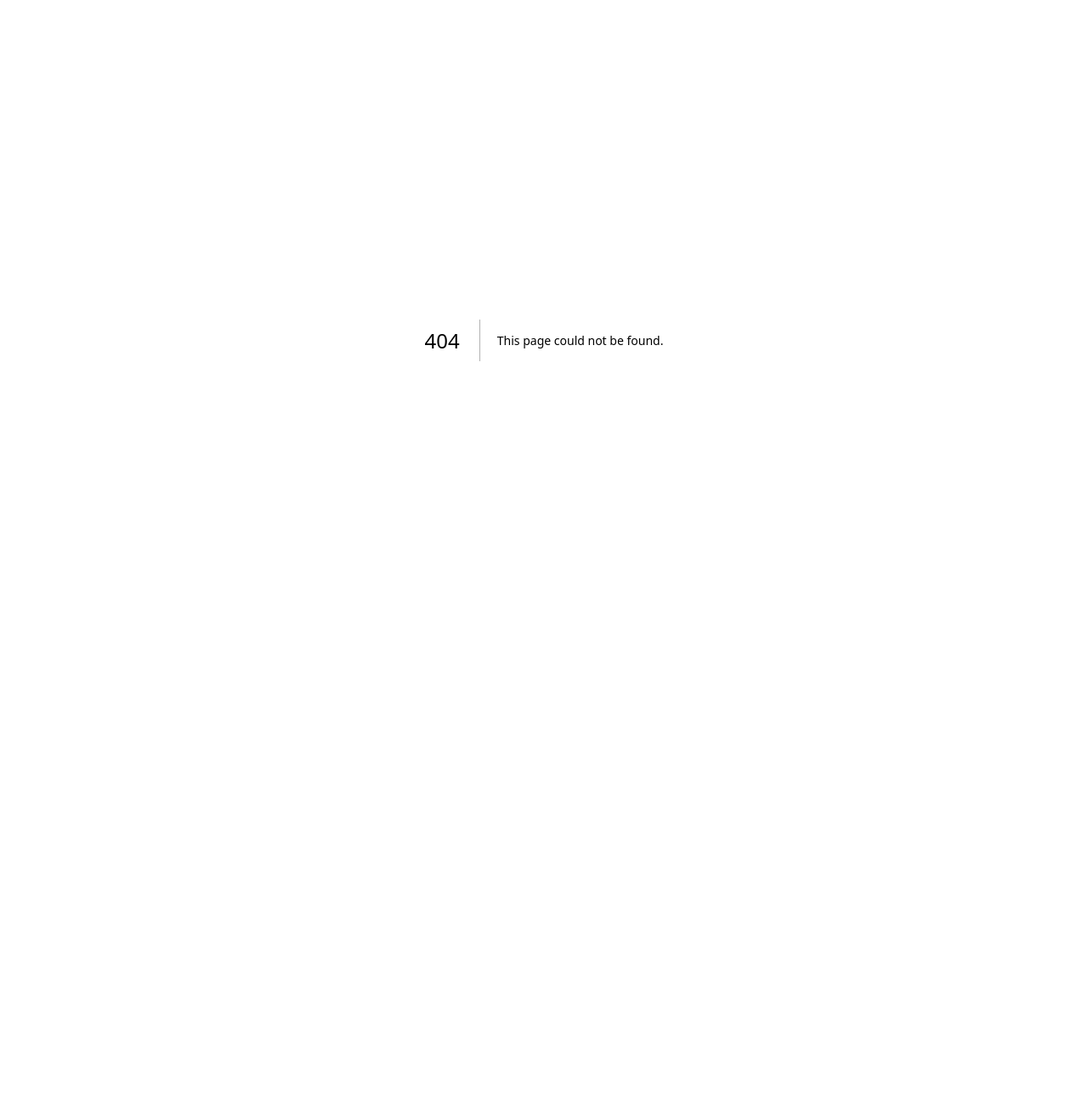
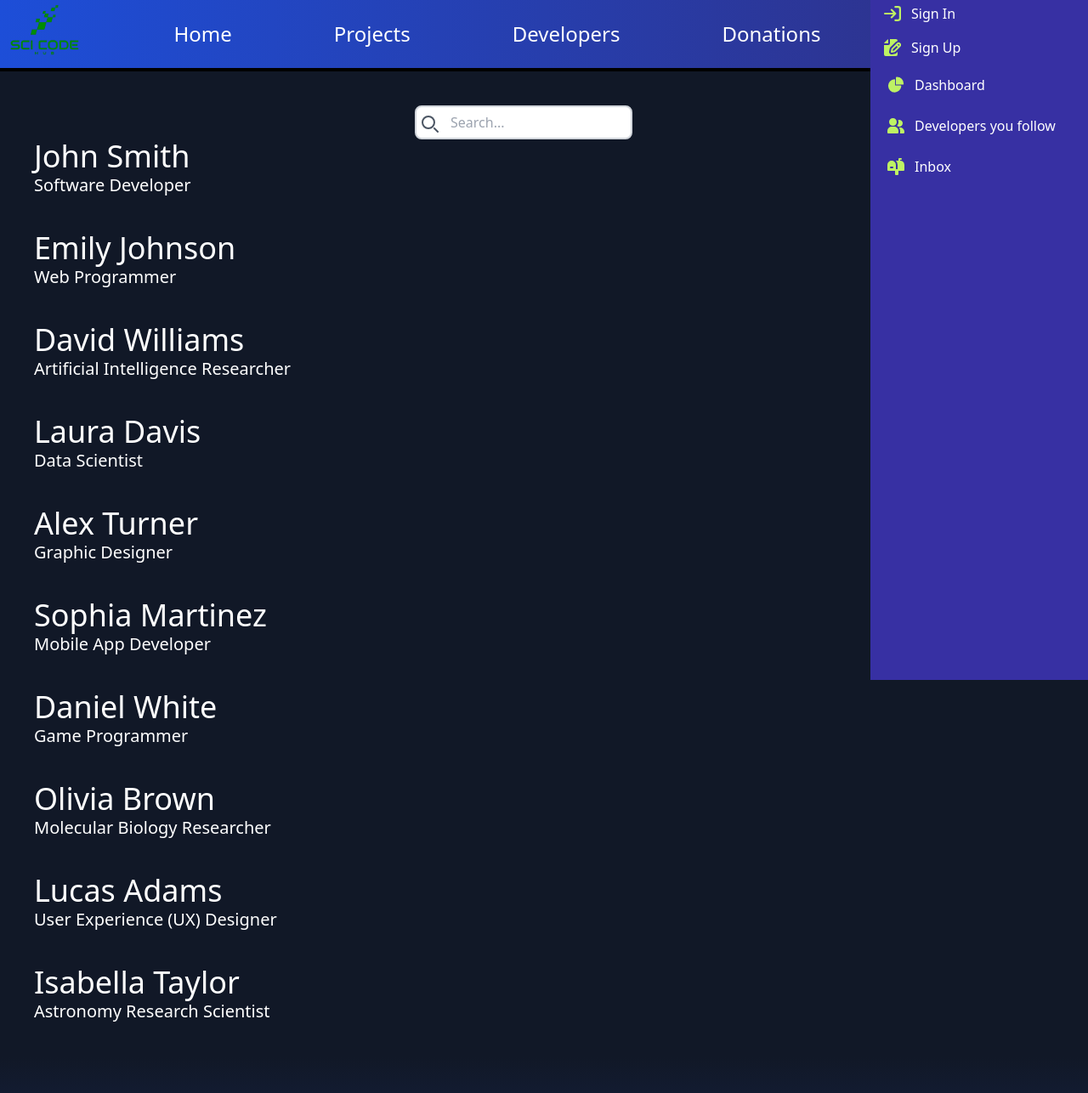
Before and after one commit to rotosaurio/scicodehub1, a Next.js app: page /devs in a window 1280 px wide. Before the commit this address had no page. Shown: the top 1286 px of the page at 85% size. Before the commit the page ends 800 px from the top, so only its background shows below. Built offline with nearby package versions, Linux system fonts and the light colour scheme.

Commit message:
demodesarrolladores

```diff
--- a/components/header.js
+++ b/components/header.js
@@ -20,10 +20,10 @@ const Header = () => {
           <a className="inline-block px-5 py-2 text-2xl text-white no-underline hover:text-blue-700 hover:-bg-gray-300 hover:-translate transition-transform transform origin-center hover:-skew-y-3 hover:bg-lime-300 " href="/projects">Projects</a>
         </div>
         <div className="flex hover:scale-110 transition-transform">
-          <a className="inline-block px-5 py-2 text-2xl text-white no-underline hover:text-blue-700 hover:-bg-gray-300 hover:-translate transition-transform transform origin-center hover:-skew-y-3 hover:bg-lime-300 " href="#/">Developers</a>
+          <a className="inline-block px-5 py-2 text-2xl text-white no-underline hover:text-blue-700 hover:-bg-gray-300 hover:-translate transition-transform transform origin-center hover:-skew-y-3 hover:bg-lime-300 " href="/devs">Developers</a>
         </div>
         <div className="flex ml-auto hover:scale-110 transition-transform">
-          <a className="inline-block px-5 py-2 text-2xl text-white no-underline hover:text-blue-700 hover:-bg-gray-300 hover:-translate transition-transform transform origin-center hover:-skew-y-3 hover:bg-lime-300 " href="#/">Donations</a>
+          <a className="inline-block px-5 py-2 text-2xl text-white no-underline hover:text-blue-700 hover:-bg-gray-300 hover:-translate transition-transform transform origin-center hover:-skew-y-3 hover:bg-lime-300 " href="/devs">Donations</a>
         </div>
 
 
--- a/components/sidebar.js
+++ b/components/sidebar.js
@@ -48,7 +48,7 @@ const Sidebar = () => {
 
 
          <li>
- <a href="#"
+ <a href="/devs"
               className="flex items-center p-2 text-gray-900 rounded-lg text-white  hover:text-gray-900 hover:bg-lime-300 group"
             >               <svg class="flex-shrink-0 w-5 h-5 text-gray-500 transition duration-75 text-lime-300 group-hover:text-gray-900 group-hover:text-gray-900" aria-hidden="true" xmlns="http://www.w3.org/2000/svg" fill="currentColor" viewBox="0 0 20 18">
                   <path d="M14 2a3.963 3.963 0 0 0-1.4.267 6.439 6.439 0 0 1-1.331 6.638A4 4 0 1 0 14 2Zm1 9h-1.264A6.957 6.957 0 0 1 15 15v2a2.97 2.97 0 0 1-.184 1H19a1 1 0 0 0 1-1v-1a5.006 5.006 0 0 0-5-5ZM6.5 9a4.5 4.5 0 1 0 0-9 4.5 4.5 0 0 0 0 9ZM8 10H5a5.006 5.006 0 0 0-5 5v2a1 1 0 0 0 1 1h11a1 1 0 0 0 1-1v-2a5.006 5.006 0 0 0-5-5Z"/>
--- /dev/null
+++ b/pages/devs.js
@@ -0,0 +1,88 @@
+import Image from 'next/image'
+import Header from '@/components/header'
+import Sidebar from '@/components/sidebar'
+import Footer from '@/components/footer'
+import SearchBar from '@/components/searchbar'
+
+export default function Home() {
+  return (
+<main class="bg-gray-900 text-white">
+<Header></Header>
+<Sidebar></Sidebar>
+<div class="pl-10 border-t-4  border-black ">
+<div class="max-w-6xl">
+<SearchBar></SearchBar>
+</div>
+<div class=" text-white text-4xl">
+John Smith</div>
+<div class=" text-white text-xl pb-10">
+Software Developer
+</div>
+<div class=" text-white text-4xl">
+Emily Johnson
+</div>
+<div class=" text-white text-xl pb-10">
+Web Programmer
+</div>
+
+<div class=" text-white text-4xl">
+David Williams
+</div>
+<div class=" text-white text-xl pb-10">
+Artificial Intelligence Researcher
+</div>
+
+<div class=" text-white text-4xl">
+Laura Davis
+</div>
+<div class=" text-white text-xl pb-10">
+Data Scientist
+</div>
+
+<div class=" text-white text-4xl">
+Alex Turner
+</div>
+<div class=" text-white text-xl pb-10">
+Graphic Designer
+</div>
+
+<div class=" text-white text-4xl">
+Sophia Martinez
+</div>
+<div class=" text-white text-xl pb-10">
+Mobile App Developer
+</div>
+
+<div class=" text-white text-4xl">
+Daniel White
+</div>
+<div class=" text-white text-xl pb-10">
+Game Programmer
+</div>
+
+<div class=" text-white text-4xl">
+Olivia Brown
+</div>
+<div class=" text-white text-xl pb-10">
+Molecular Biology Researcher
+</div>
+
+<div class=" text-white text-4xl">
+Lucas Adams
+</div>
+<div class=" text-white text-xl pb-10">
+User Experience (UX) Designer
+</div>
+
+<div class=" text-white text-4xl">
+Isabella Taylor
+</div>
+<div class=" text-white text-xl pb-10">
+Astronomy Research Scientist
+</div>
+
+</div>
+<Footer></Footer>
+</main>
+  )
+}
```
Also changed, not shown: pages/singin.js (line endings or trailing spaces).
